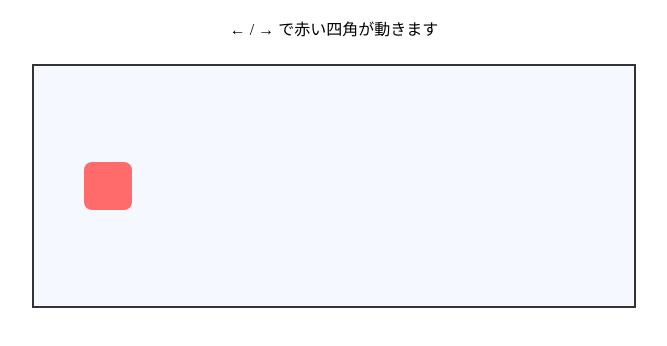
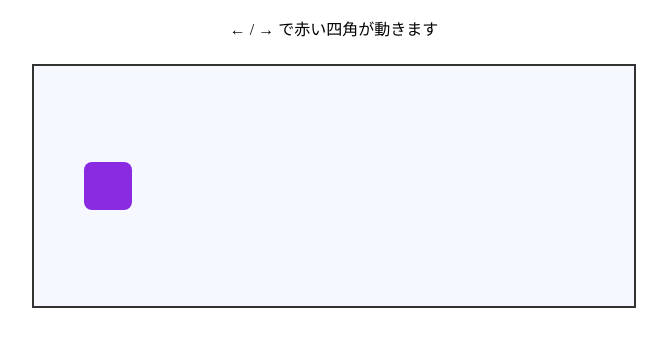
Before and after one commit to katayamaeita/web_applied, a plain HTML site: page index.html in a window 1280 px wide. Shown: the whole page, without its empty margins (306-973 px from the left). Drawn offline with Linux system fonts and the light colour scheme.

Commit message:
Update box color to blueviolet
Changed the box color from red to blueviolet.

```diff
--- a/index.html
+++ b/index.html
@@ -17,7 +17,7 @@
         position: absolute;
         width: 48px;
         height: 48px;
-        background: #ff6b6b;
+        background: blueviolet;
         border-radius: 8px;
       }
     </style>
```
